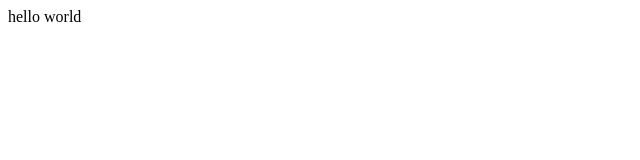
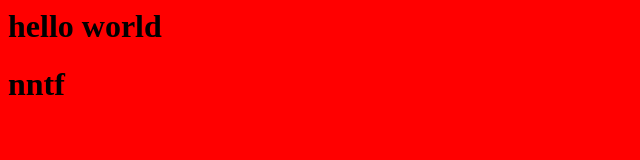
Before and after one commit to MAHABIRMANDAL/my-first-project, a plain HTML site: page index.html in a window 1280 px wide. Shown: the whole page, without its empty margins (0-640 px from the left). Drawn offline with Linux system fonts and the light colour scheme.

Commit message:
Update index.html

```diff
--- a/index.html
+++ b/index.html
@@ -1,7 +1,8 @@
 <html>
 <head><title>html</title>
-<body>
-hello world
+<body bgcolor="red">
+  <h1>hello world</h1>
+  <h1>nntf</h1>
 </body>
 </head>
 </html>
```
